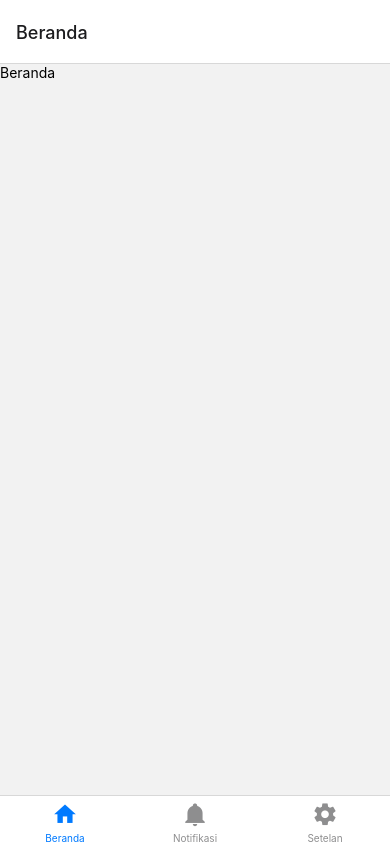
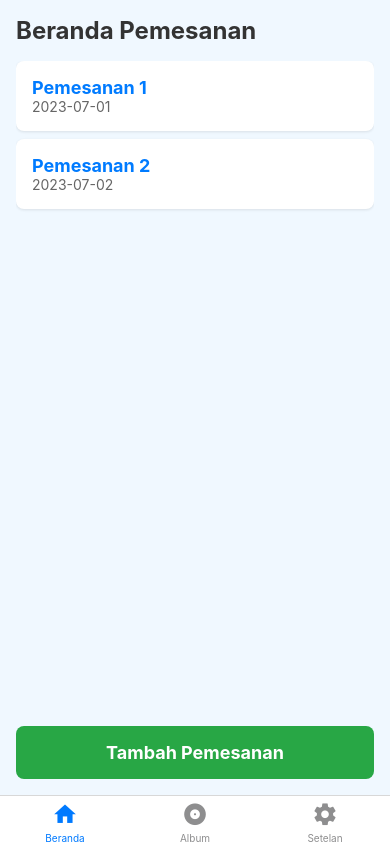
Before and after one commit to ahmadqodiron/react_native, a React Native app: screen /Beranda in a window 390 px wide. Built offline with nearby package versions, Linux system fonts and the light colour scheme.

Commit message:
perubahan di beranda

```diff
--- a/src/App.jsx
+++ b/src/App.jsx
@@ -9,6 +9,7 @@ import Beranda from './screens/Beranda';
 
 import Setelan from './screens/Setelan';
 import Notifikasi from './screens/Notifikasi';
+import BookingDetails from './screens/BookingDetails'; // Sesuaikan dengan path file Anda
 
 const Tab = createBottomTabNavigator();
 const Stack = createNativeStackNavigator();
@@ -17,15 +18,15 @@ function MyTabs() {
   return (
     <Tab.Navigator>
       <Tab.Screen name="Beranda" component={Beranda} options={{
-          tabBarLabel: 'Beranda',
+          tabBarLabel: 'Beranda', headerShown: false,
           tabBarIcon: ({ color }) => (
             <MaterialCommunityIcons name="home" color={color} size={26} />
           ),
         }}/>
-      <Tab.Screen name="Notifikasi" component={Notifikasi} options={{
-          tabBarLabel: 'Notifikasi',
+      <Tab.Screen name="Album" component={Notifikasi} options={{
+          tabBarLabel: 'Album',
           tabBarIcon: ({ color }) => (
-            <MaterialCommunityIcons name="bell" color={color} size={26} />
+            <MaterialCommunityIcons name="album" color={color} size={26} />
           ),
         }}/>
       <Tab.Screen name="Setelan" component={Setelan}options={{
@@ -42,6 +43,7 @@ function App() {
     <NavigationContainer>
       <Stack.Navigator>
         <Stack.Screen name="Home" component={MyTabs} options={{headerShown:false}}/>
+        <Stack.Screen name="BookingDetails" component={BookingDetails} />
       </Stack.Navigator>
     </NavigationContainer>
   );
--- a/src/screens/Beranda.jsx
+++ b/src/screens/Beranda.jsx
@@ -1,12 +1,83 @@
-import { StyleSheet, Text, View } from 'react-native'
-import React from 'react'
+import React from 'react';
+import { View, Text, FlatList, TouchableOpacity, StyleSheet } from 'react-native';
 
-export default function Beranda() {
+const data = [
+  { id: '1', name: 'Pemesanan 1', date: '2023-07-01' },
+  { id: '2', name: 'Pemesanan 2', date: '2023-07-02' },
+  // Tambahkan data pemesanan lain di sini
+];
+
+const Beranda = ({ navigation }) => {
+  const renderItem = ({ item }) => (
+    <TouchableOpacity
+      style={styles.itemContainer}
+      onPress={() => navigation.navigate('BookingDetails', { item })}>
+      <Text style={styles.itemName}>{item.name}</Text>
+      <Text style={styles.itemDate}>{item.date}</Text>
+    </TouchableOpacity>
+  );
+
   return (
-    <View>
-      <Text>Beranda</Text>
+    <View style={styles.container}>
+      <Text style={styles.header}>Beranda Pemesanan</Text>
+      <FlatList
+        data={data}
+        renderItem={renderItem}
+        keyExtractor={(item) => item.id}
+      />
+      <TouchableOpacity
+        style={styles.addButton}
+        onPress={() => navigation.navigate('AddBooking')}>
+        <Text style={styles.addButtonText}>Tambah Pemesanan</Text>
+      </TouchableOpacity>
     </View>
-  )
-}
+  );
+};
 
-const styles = StyleSheet.create({})
+const styles = StyleSheet.create({
+  container: {
+    flex: 1,
+    padding: 16,
+    backgroundColor: '#f0f8ff', // Warna latar belakang biru muda
+  },
+  header: {
+    fontSize: 24,
+    fontWeight: 'bold',
+    marginBottom: 16,
+    color: '#333', // Warna teks header
+  },
+  itemContainer: {
+    padding: 16,
+    marginBottom: 8,
+    backgroundColor: '#fff',
+    borderRadius: 8,
+    shadowColor: '#000',
+    shadowOpacity: 0.1,
+    shadowOffset: { width: 0, height: 1 },
+    shadowRadius: 3,
+    elevation: 2,
+  },
+  itemName: {
+    fontSize: 18,
+    fontWeight: 'bold',
+    color: '#007BFF', // Warna teks nama item
+  },
+  itemDate: {
+    fontSize: 14,
+    color: '#666', // Warna teks tanggal item
+  },
+  addButton: {
+    backgroundColor: '#28a745', // Warna tombol hijau
+    padding: 16,
+    borderRadius: 8,
+    alignItems: 'center',
+    marginTop: 16,
+  },
+  addButtonText: {
+    color: '#fff',
+    fontSize: 18,
+    fontWeight: 'bold',
+  },
+});
+
+export default Beranda;
--- /dev/null
+++ b/src/screens/BookingDetails.jsx
@@ -0,0 +1,33 @@
+import React from 'react';
+import { View, Text, StyleSheet } from 'react-native';
+
+const BookingDetails = ({ route }) => {
+  const { item } = route.params;
+
+  return (
+    <View style={styles.container}>
+      <Text style={styles.header}>{item.name}</Text>
+      <Text style={styles.date}>{item.date}</Text>
+      {/* Tambahkan detail lain yang diperlukan di sini */}
+    </View>
+  );
+};
+
+const styles = StyleSheet.create({
+  container: {
+    flex: 1,
+    padding: 16,
+    backgroundColor: '#fff',
+  },
+  header: {
+    fontSize: 24,
+    fontWeight: 'bold',
+    marginBottom: 8,
+  },
+  date: {
+    fontSize: 18,
+    color: '#666',
+  },
+});
+
+export default BookingDetails;
```
